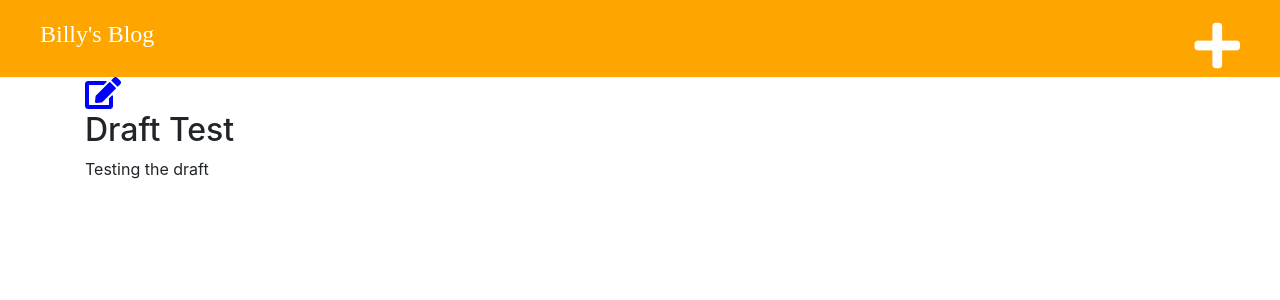
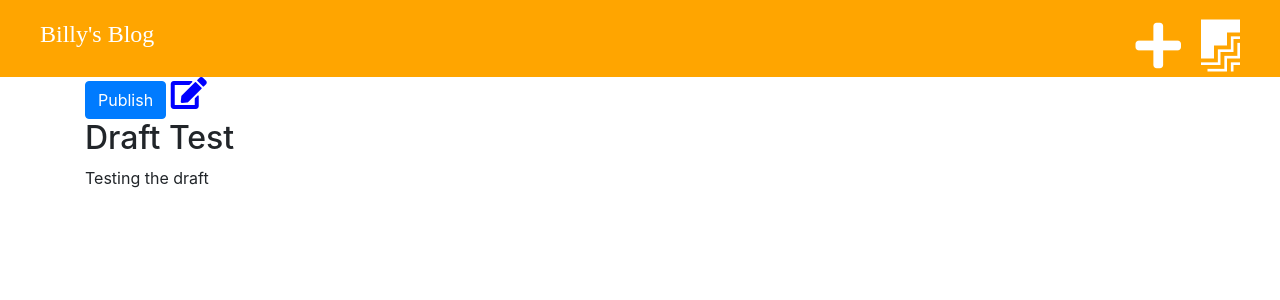
Before and after one commit to bdexter1/myBlogApp, a Django app: page /post/6/ in a window 1280 px wide. Shown: the top 300 px of the page. Run offline with Django 3.2, Linux system fonts and the light colour scheme; a user stored in the database is signed in; data comes from the database, SQL or seed files in the repository; both versions use the stored data as it was after the commit; some libraries are stand-ins or nearby versions.

Commit message:
Add draft functionility

```diff
--- a/blog/templates/blog/base.html
+++ b/blog/templates/blog/base.html
@@ -16,6 +16,7 @@
 <body>
     <div class="page-header">
         {% if user.is_authenticated %}
+            <a href="{% url 'post_draft_list' %}" class="top-menu"><i class="fab fa-firstdraft fa-2x"></i></a>
             <a href="{% url 'post_new' %}" class="top-menu"><i class="fas fa-plus fa-2x"></i></a>
         {% endif %}
         <h4><a href="{% url 'post_list' %}">Billy's Blog</a></h4>
--- a/blog/templates/blog/post_detail.html
+++ b/blog/templates/blog/post_detail.html
@@ -8,6 +8,8 @@
       {{post.publish_date}}
     </div>
 
+  {% else %}
+      <a href="{% url 'post_publish' pk=post.pk %}" class="btn btn-primary">Publish</a>
   {% endif %}
 
   {% if user.is_authenticated %}
--- a/blog/templates/blog/post_list.html
+++ b/blog/templates/blog/post_list.html
@@ -6,6 +6,7 @@
                 <p>Published {{ post.publish_date }}</p>
             </div>
             <h3><a href="{% url 'post_detail' pk=post.pk %}">{{post.title}}</a></h3>
+            <p>{{ post.text|truncatechars:4|linebreaksbr}}</p>
         </div>
     {% endfor %}
 {% endblock %}
--- a/blog/urls.py
+++ b/blog/urls.py
@@ -7,4 +7,6 @@ urlpatterns = [
     path('post/<int:pk>/', views.post_detail, name='post_detail'),
     path('post/new/', views.post_new, name="post_new"),
     path('post/<int:pk>/edit/', views.post_edit, name="post_edit"),
+    path('drafts/', views.post_draft_list, name="post_draft_list"),
+    path('post/<int:pk>/publish', views.post_publish, name="post_publish")
 ]
--- a/blog/views.py
+++ b/blog/views.py
@@ -45,6 +45,18 @@ def post_edit(request, pk):
             post.save()
             return redirect('post_list')
     else:
-        form = PostForm(instance=post)# otherwise show the existing blog post
+        form = PostForm(instance=post)  # otherwise show the existing blog post
         stuff_for_frontend = {'form': form}
     return render(request, 'blog/post_edit.html', stuff_for_frontend)
+
+
+def post_draft_list(request):
+    posts = Post.objects.filter(publish_date__isnull=True).order_by('-content_date')
+    stuff_for_frontend = {'posts': posts}
+    return render(request, 'blog/post_draft_list.html', stuff_for_frontend)
+
+
+def post_publish(request, pk):
+    post = get_object_or_404(Post, pk=pk)
+    post.publish()
+    return redirect('post.detail', pk=pk)
```
Also changed, not shown: blog/templates/blog/post_draft_list.html (added, +12 -0 lines), blog/migrations/0002_auto_20210523_2246.py (added), db.sqlite3.
